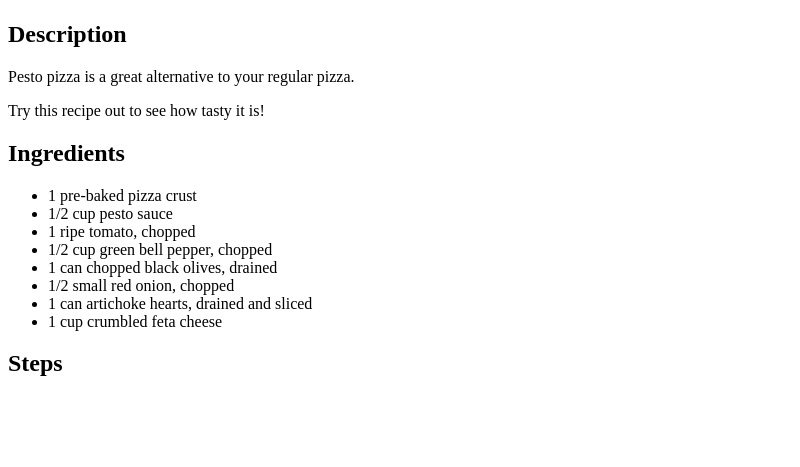
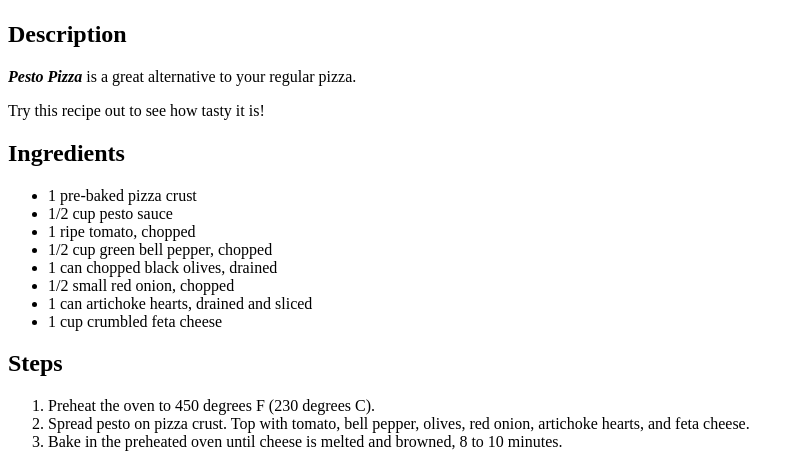
Before and after one commit to Kunjan-sh/odin-recipes, a plain HTML site: page recipes/pizza.html in a window 1280 px wide. Shown: the part 393-860 px from the top of the page, without its empty margins (0-800 px from the left). Before the commit the page ends 800 px from the top, so only its background shows below. Drawn offline with Linux system fonts and the light colour scheme.

Commit message:
Finish the Pesto Pizza page

```diff
--- a/recipes/pizza.html
+++ b/recipes/pizza.html
@@ -12,7 +12,7 @@
     <img src="https://www.allrecipes.com/thmb/NbX6HdGdBgYxr1Y3EOgal29-fRU=/1500x0/filters:no_upscale():max_bytes(150000):strip_icc()/21528-Pesto-Pizza-dabblingdiva_5423214_original-4x3-1-cf97d756ed4947c69f9b9e0c3bb8a90c.jpg" alt="Pesto Pizza" height="310" width="310">
 
     <h2>Description</h2>
-    <p>Pesto pizza is a great alternative to your regular pizza.</p>
+    <p><strong><em>Pesto Pizza</strong></em> is a great alternative to your regular pizza.</p>
     <p>Try this recipe out to see how tasty it is!</p>
 
     <h2>Ingredients</h2>
@@ -31,7 +31,9 @@
     <h2>Steps</h2>
 
     <ol>
-
+        <li>Preheat the oven to 450 degrees F (230 degrees C).</li>
+        <li>Spread pesto on pizza crust. Top with tomato, bell pepper, olives, red onion, artichoke hearts, and feta cheese.</li>
+        <li>Bake in the preheated oven until cheese is melted and browned, 8 to 10 minutes.</li>
     </ol>
 </body>
 </html>
```
Also changed, not shown: recipes/lasagna.html (+1 -1 lines), recipes/lasagna.jpg (deleted).
